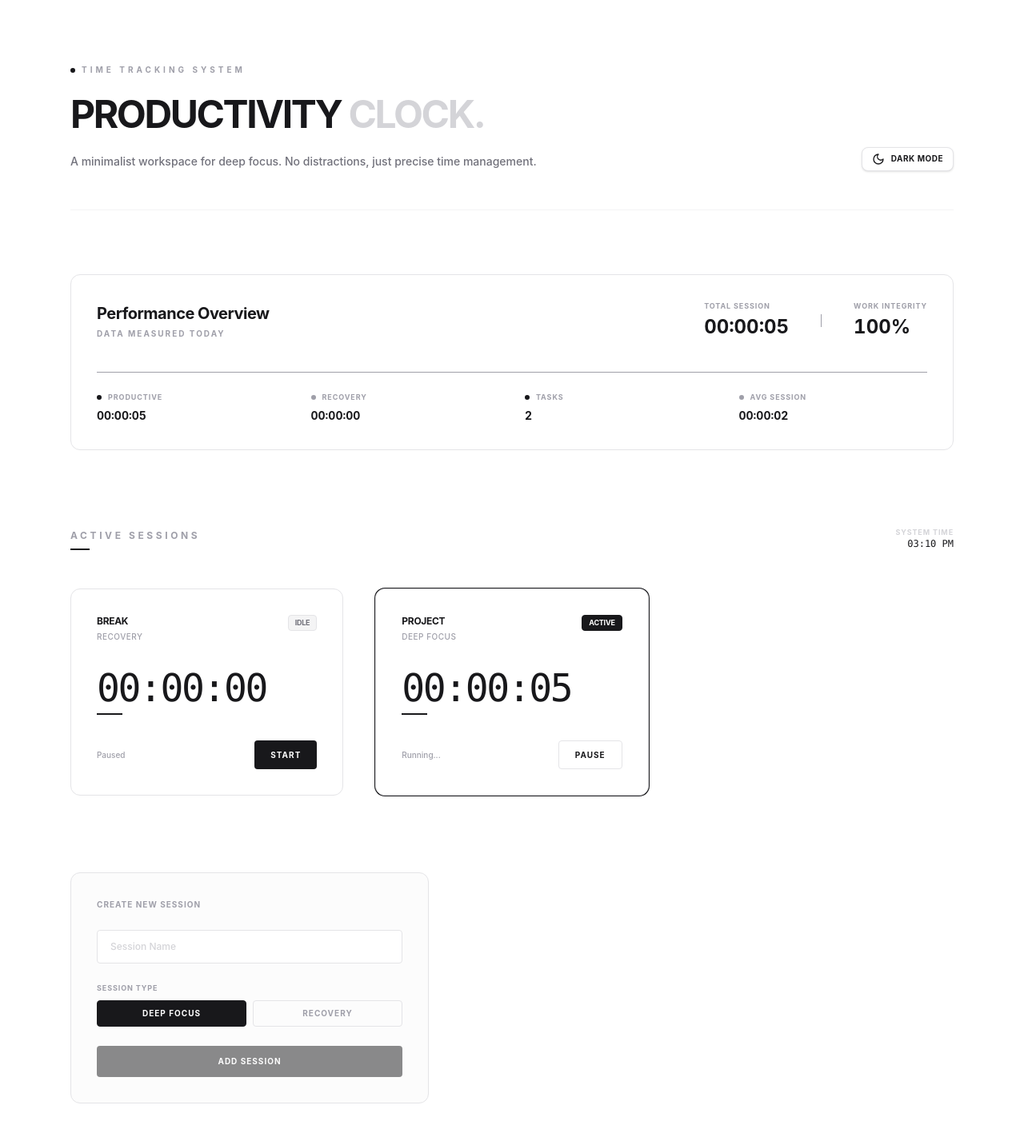
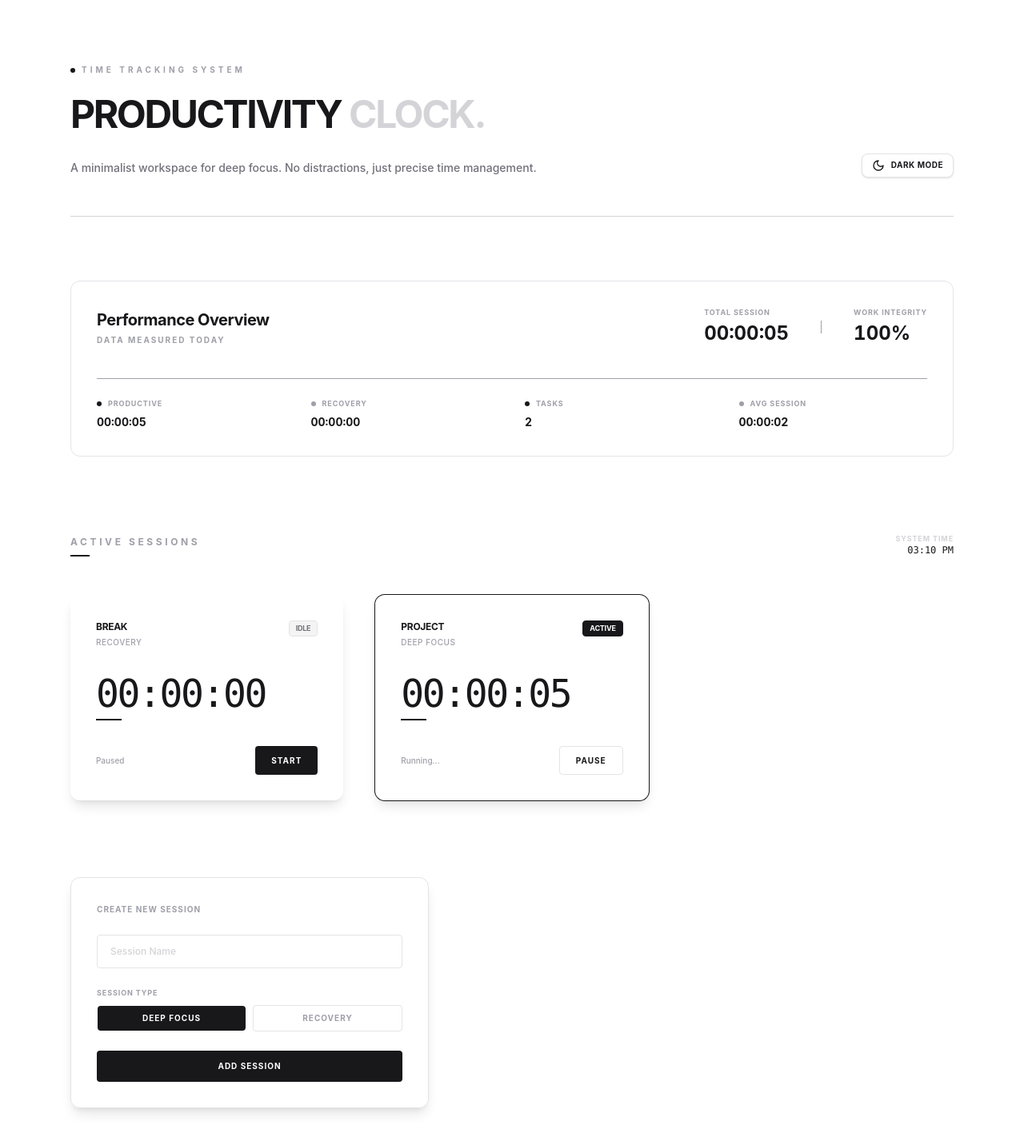
Before and after one commit to MohitMehtre/productivity-clock, a React (Vite) app: page / in a window 1280 px wide. Shown: the top 1432 px of the page at 80% size. Built offline with nearby package versions, Linux system fonts and the light colour scheme.

Commit message:
did some ui changes

```diff
--- a/src/components/TimerCard.tsx
+++ b/src/components/TimerCard.tsx
@@ -1,26 +1,25 @@
 import type { Timer } from "../store/timers.store";
 import { formatTime } from "../utils/time";
 import TimerControls from "./TimerControls";
+import { motion, AnimatePresence } from "motion/react";
 
 export default function TimerCard({ timer }: { timer: Timer }) {
   return (
     <div
       className={[
-        "minimal-card relative flex flex-col justify-between overflow-hidden",
+        "relative flex flex-col justify-between overflow-hidden",
         "min-h-60",
-        "rounded-xl p-8 transition-colors duration-300",
+        "rounded-xl p-8 transition-all duration-200 border-zinc-200 dark:border-zinc-800 hover:border-zinc-300 dark:hover:border-zinc-700 shadow-lg dark:shadow-amber-50/10",
         timer.running
-          ? "border-zinc-900 dark:border-zinc-100 ring-1 ring-zinc-900 dark:ring-zinc-100 bg-white dark:bg-zinc-900"
-          : "border-zinc-200 dark:border-zinc-800 bg-white dark:bg-zinc-900/50",
+          ? "ring-1 ring-zinc-900 dark:ring-zinc-100 bg-white dark:bg-zinc-900"
+          : "bg-white dark:bg-zinc-900/50",
       ].join(" ")}
     >
       <div className="flex items-start justify-between">
         <div className="flex flex-col gap-1">
-          <div className="flex items-center gap-2">
-            <h2 className="text-xs font-bold tracking-tight text-zinc-900 dark:text-zinc-100 uppercase">
-              {timer.name}
-            </h2>
-          </div>
+          <h2 className="text-xs font-bold tracking-tight text-zinc-900 dark:text-zinc-100 uppercase">
+            {timer.name}
+          </h2>
           <span className="text-[10px] font-medium text-zinc-400 dark:text-zinc-500 uppercase tracking-wider">
             {timer.type === "break" ? "Recovery" : "Deep Focus"}
           </span>
@@ -39,8 +38,27 @@ export default function TimerCard({ timer }: { timer: Timer }) {
       </div>
 
       <div className="my-8">
-        <div className="font-mono text-5xl font-medium tracking-tighter tabular-nums text-zinc-900 dark:text-zinc-100">
-          {formatTime(timer.elapsed)}
+        <div className="font-mono text-5xl font-medium tracking-tighter tabular-nums text-zinc-900 dark:text-zinc-100 flex">
+          {formatTime(timer.elapsed)
+            .split("")
+            .map((char, i) => (
+              <span key={i} className="relative inline-flex overflow-hidden">
+                <AnimatePresence mode="popLayout" initial={false}>
+                  <motion.span
+                    key={char}
+                    initial={{ y: "100%", opacity: 0 }}
+                    animate={{ y: 0, opacity: 1 }}
+                    exit={{ y: "-100%", opacity: 0 }}
+                    transition={{
+                      duration: 0.4,
+                      ease: [0.16, 1, 0.3, 1],
+                    }}
+                  >
+                    {char}
+                  </motion.span>
+                </AnimatePresence>
+              </span>
+            ))}
         </div>
         <div className="mt-2 h-0.5 w-8 bg-zinc-900 dark:bg-zinc-100" />
       </div>
--- a/src/index.css
+++ b/src/index.css
@@ -1,4 +1,5 @@
 @import "tailwindcss";
+
 @custom-variant dark (&:where(.dark, .dark *));
 
 @theme {
@@ -8,6 +9,8 @@
   --color-bg-main: var(--bg-primary);
   --color-card-bg: var(--bg-secondary);
   --color-card-border: var(--border-primary);
+
+  --font-sans: "Inter", system-ui, -apple-system, sans-serif;
 }
 
 :root {
@@ -20,7 +23,6 @@
   --border-primary: #e4e4e7;
   --border-secondary: #f4f4f5;
   --accent-color: #09090b;
-
   color-scheme: light;
 }
 
@@ -37,39 +39,12 @@
   color-scheme: dark;
 }
 
-/* Base styles that respond to the .dark class on <html> */
-html {
-  background-color: var(--bg-primary);
-  color: var(--text-primary);
-  transition:
-    background-color 0.3s ease,
-    color 0.3s ease;
+@layer base {
+  html {
+    @apply bg-(--bg-primary) text-(--text-primary) transition-colors duration-300;
+  }
+
+  body {
+    @apply m-0 min-h-screen bg-transparent font-sans;
+  }
 }
-
-body {
-  margin: 0;
-  min-height: 100vh;
-  background-color: transparent;
-  font-family:
-    "Inter",
-    system-ui,
-    -apple-system,
-    sans-serif;
-}
-
-.minimal-card {
-  background: var(--bg-primary);
-  border: 1px solid var(--border-primary);
-  transition: all 0.2s ease;
-}
-
-.minimal-card:hover {
-  border-color: var(--text-tertiary);
-  box-shadow: 0 4px 12px rgba(0, 0, 0, 0.03);
-}
-
-.status-indicator {
-  width: 8px;
-  height: 8px;
-  border-radius: 999px;
-}
--- a/src/pages/Dashboard.tsx
+++ b/src/pages/Dashboard.tsx
@@ -1,23 +1,26 @@
 import TimerCard from "../components/TimerCard";
 import { useTimerStore } from "../store/timers.store";
 import { useTimer } from "../hooks/useTimer";
-import { useState } from "react";
+import { useState, useRef } from "react";
 import AnalyticsSummary from "../components/AnalyticsSummary";
 import ThemeToggle from "../components/ThemeToggle";
+import { motion, useAnimation } from "motion/react";
 
 export default function Dashboard() {
   useTimer();
 
   const timers = useTimerStore((s) => s.timers);
   const addTimer = useTimerStore((s) => s.addTimer);
+  const controls = useAnimation();
 
   const [name, setName] = useState("");
   const [type, setType] = useState<"work" | "break">("work");
+  const inputRef = useRef<HTMLInputElement>(null);
 
   return (
     <div className="min-h-screen selection:bg-zinc-900 selection:text-white dark:selection:bg-zinc-100 dark:selection:text-zinc-900 transition-colors duration-300">
       <div className="max-w-6xl mx-auto px-6 py-20">
-        <header className="mb-20 border-b border-zinc-100 dark:border-zinc-800 pb-12 flex flex-col md:flex-row md:items-end justify-between gap-8">
+        <header className="mb-20 border-b border-zinc-300 dark:border-zinc-800 pb-12 flex flex-col md:flex-row md:items-end justify-between gap-8">
           <div className="flex-1">
             <div className="flex items-center gap-2 mb-6">
               <div className="h-1.5 w-1.5 rounded-full bg-zinc-900 dark:bg-zinc-100" />
@@ -25,18 +28,41 @@ export default function Dashboard() {
                 Time Tracking System
               </span>
             </div>
-            <h1 className="text-5xl font-bold tracking-tighter mb-6 uppercase text-zinc-900 dark:text-zinc-100">
-              Productivity{" "}
-              <span className="text-zinc-300 dark:text-zinc-700">Clock.</span>
-            </h1>
+            <motion.h1
+              className="text-5xl font-bold tracking-tighter mb-6 uppercase text-zinc-900 dark:text-zinc-100 overflow-hidden py-2 -my-2 flex flex-wrap gap-x-[0.2em]"
+              initial="hidden"
+              animate="visible"
+              variants={{
+                visible: { transition: { staggerChildren: 0.1 } },
+              }}
+            >
+              <motion.span
+                className="inline-block"
+                variants={{
+                  hidden: { y: "100%" },
+                  visible: { y: 0 },
+                }}
+                transition={{ duration: 0.8, ease: [0.22, 1, 0.36, 1] }}
+              >
+                Productivity
+              </motion.span>
+              <motion.span
+                className="inline-block text-zinc-300 dark:text-zinc-700"
+                variants={{
+                  hidden: { y: "100%" },
+                  visible: { y: 0 },
+                }}
+                transition={{ duration: 0.8, ease: [0.22, 1, 0.36, 1] }}
+              >
+                Clock.
+              </motion.span>
+            </motion.h1>
             <p className="text-zinc-500 dark:text-zinc-400 max-md:max-w-md text-sm leading-relaxed font-medium">
               A minimalist workspace for deep focus. No distractions, just
               precise time management.
             </p>
           </div>
-          <div className="flex items-center gap-4">
-            <ThemeToggle />
-          </div>
+          <ThemeToggle />
         </header>
 
         <section className="mb-24">
@@ -45,8 +71,8 @@ export default function Dashboard() {
 
         <section className="mb-24">
           <div className="flex items-end justify-between mb-12">
-            <div>
-              <h2 className="text-xs font-bold uppercase tracking-[0.3em] text-zinc-400 dark:text-zinc-500 mb-2">
+            <div className="space-y-2">
+              <h2 className="text-xs font-bold uppercase tracking-[0.3em] text-zinc-400 dark:text-zinc-500">
                 Active Sessions
               </h2>
               <div className="h-0.5 w-6 bg-zinc-900 dark:bg-zinc-100" />
@@ -73,35 +99,50 @@ export default function Dashboard() {
         </section>
 
         <section className="max-w-md">
-          <div className="border border-zinc-200 dark:border-zinc-800 rounded-xl p-8 bg-zinc-50/50 dark:bg-zinc-900/30">
+          <div className="border border-zinc-200 dark:border-zinc-800 rounded-xl p-8 shadow-lg dark:bg-zinc-900/30">
             <h3 className="text-[10px] font-bold uppercase tracking-widest text-zinc-400 dark:text-zinc-500 mb-6">
               Create New Session
             </h3>
             <div className="flex flex-col gap-6">
-              <input
+              <motion.input
+                ref={inputRef}
+                animate={controls}
                 value={name}
                 onChange={(e) => setName(e.target.value)}
                 placeholder="Session Name"
-                className="bg-white dark:bg-zinc-900 border border-zinc-200 dark:border-zinc-800 rounded px-4 py-3 text-xs font-medium focus:outline-none focus:border-zinc-900 dark:focus:border-zinc-100 transition-all placeholder:text-zinc-300 dark:placeholder:text-zinc-700 text-zinc-900 dark:text-zinc-100"
+                className="bg-white dark:bg-zinc-900 border border-zinc-200 dark:border-zinc-800 rounded px-4 py-3 text-xs font-medium focus:outline-none focus:border-zinc-900 dark:focus:border-zinc-100 transition-all placeholder:text-zinc-300 dark:placeholder:text-zinc-700 text-zinc-900 dark:text-zinc-100 w-full"
               />
 
               <div className="flex flex-col gap-2">
                 <label className="text-[9px] font-bold uppercase tracking-widest text-zinc-400">
                   Session Type
                 </label>
-                <div className="flex gap-2">
+                <div className="flex gap-2 relative">
                   {(["work", "break"] as const).map((t) => (
                     <button
                       key={t}
                       onClick={() => setType(t)}
                       className={[
-                        "flex-1 py-2 text-[10px] font-bold uppercase tracking-widest rounded border transition-all cursor-pointer",
+                        "relative flex-1 py-2 text-[10px] font-bold uppercase tracking-widest rounded border transition-all cursor-pointer z-10",
                         type === t
-                          ? "bg-zinc-900 border-zinc-900 text-white dark:bg-zinc-100 dark:border-zinc-100 dark:text-zinc-900"
+                          ? "border-transparent text-white dark:text-zinc-900"
                           : "bg-transparent border-zinc-200 dark:border-zinc-800 text-zinc-400 dark:text-zinc-600 hover:border-zinc-300 dark:hover:border-zinc-700",
                       ].join(" ")}
                     >
-                      {t === "work" ? "Deep Focus" : "Recovery"}
+                      {type === t && (
+                        <motion.div
+                          layoutId="session-pill"
+                          className="absolute inset-0 bg-zinc-900 dark:bg-zinc-100 rounded -z-10"
+                          transition={{
+                            type: "spring",
+                            bounce: 0.3,
+                            duration: 0.6,
+                          }}
+                        />
+                      )}
+                      <span className="relative z-20">
+                        {t === "work" ? "Deep Focus" : "Recovery"}
+                      </span>
                     </button>
                   ))}
                 </div>
@@ -112,10 +153,18 @@ export default function Dashboard() {
                   if (name.trim()) {
                     addTimer(name, type);
                     setName("");
+                  } else {
+                    inputRef.current?.focus();
+                    controls.start({
+                      x: [0, -10, 10, -10, 10, 0],
+                      transition: { duration: 0.4 },
+                    });
+                    setTimeout(() => {
+                      inputRef.current?.blur();
+                    }, 2000);
                   }
                 }}
-                className="bg-zinc-900 dark:bg-zinc-100 text-white dark:text-zinc-900 font-bold px-6 py-3 rounded text-[10px] uppercase tracking-widest transition-all hover:bg-black dark:hover:bg-white active:scale-95 disabled:opacity-50 cursor-pointer"
-                disabled={!name.trim()}
+                className="bg-zinc-900 dark:bg-zinc-100 text-white dark:text-zinc-900 font-bold px-6 py-3 rounded text-[10px] uppercase tracking-widest transition-all hover:bg-black dark:hover:bg-white active:scale-95 cursor-pointer"
               >
                 Add Session
               </button>
```
Also changed, not shown: src/App.css (deleted).
